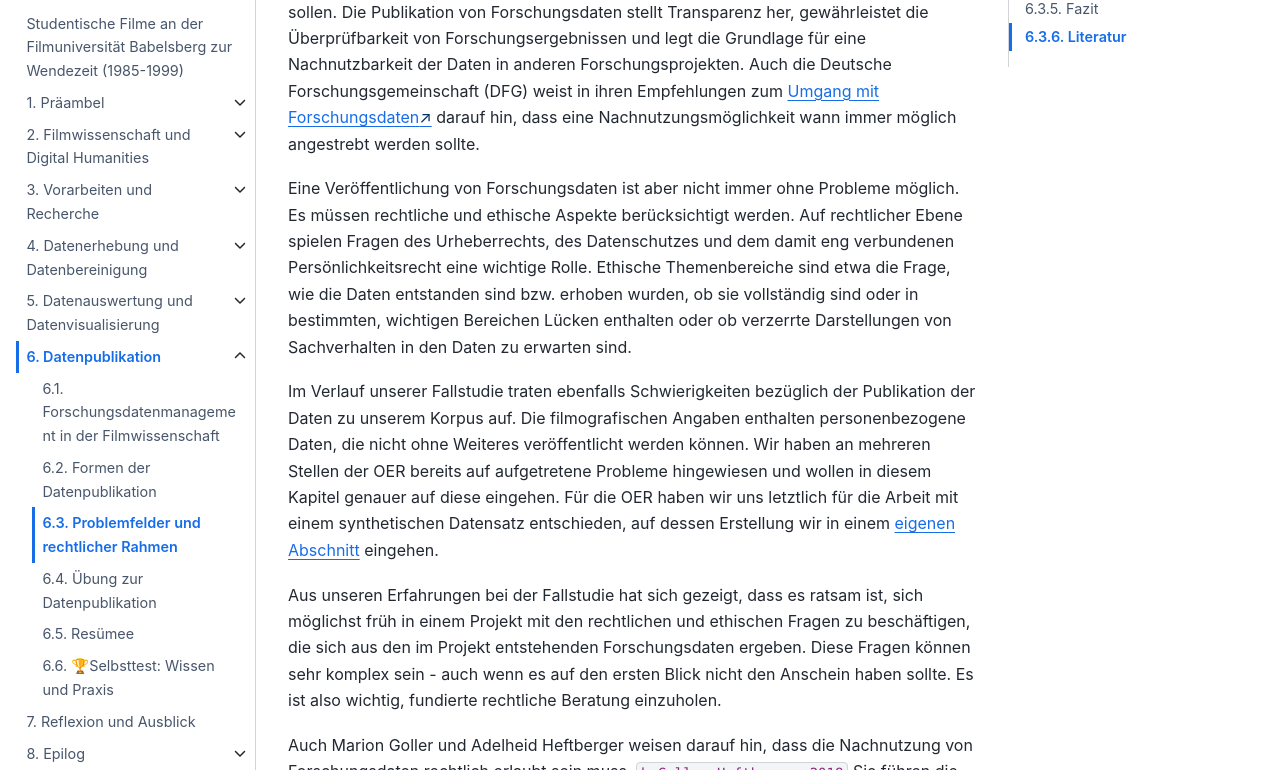
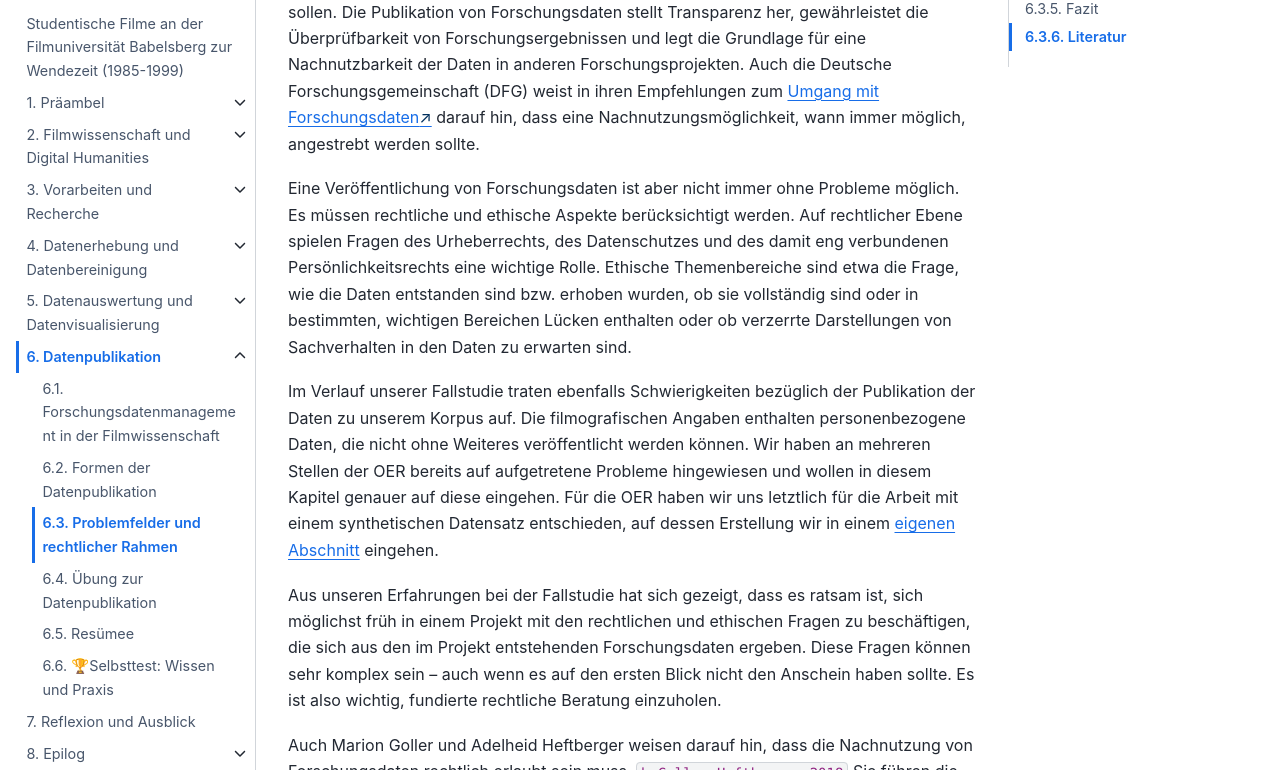
Before and after one commit to quadriga-dk/Bewegtes-Bild-Fallstudie-2, a Jupyter Book: the page built from publikation/problemfelder.md, in a window 1280 px wide and 1400 px high. Shown: the part 235-1005 px from the top of the window. Built offline with Jupyter Book 1.0.4 settings and Sphinx 7.4.7 and the Sphinx Book theme 1.1.4, drawn with Linux system fonts in a browser that asks for light colours; cross-references to code outside the pages are shown as plain code; some of the changed text lies outside the part shown.

Commit message:
Update problemfelder.md
Zeichenfehler geändert

```diff
--- a/publikation/problemfelder.md
+++ b/publikation/problemfelder.md
@@ -1,11 +1,11 @@
 # Problemfelder und rechtlicher Rahmen
-In den letzten Abschnitten haben wir dargelegt, was unter [Forschungsdaten](/publikation/forschungsdaten.md#was-sind-forschungsdaten) verstanden werden kann und warum diese Daten veröffentlicht und zugänglich gemacht werden sollen. Die Publikation von Forschungsdaten stellt Transparenz her, gewährleistet die Überprüfbarkeit von Forschungsergebnissen und legt die Grundlage für eine Nachnutzbarkeit der Daten in anderen Forschungsprojekten. Auch die Deutsche Forschungsgemeinschaft (DFG) weist in ihren Empfehlungen zum  <a href="https://www.dfg.de/de/grundlagen-themen/grundlagen-und-prinzipien-der-foerderung/forschungsdaten" class="external-link" target="_blank">Umgang mit Forschungsdaten</a> darauf hin, dass eine Nachnutzungsmöglichkeit wann immer möglich angestrebt werden sollte.
+In den letzten Abschnitten haben wir dargelegt, was unter [Forschungsdaten](/publikation/forschungsdaten.md#was-sind-forschungsdaten) verstanden werden kann und warum diese Daten veröffentlicht und zugänglich gemacht werden sollen. Die Publikation von Forschungsdaten stellt Transparenz her, gewährleistet die Überprüfbarkeit von Forschungsergebnissen und legt die Grundlage für eine Nachnutzbarkeit der Daten in anderen Forschungsprojekten. Auch die Deutsche Forschungsgemeinschaft (DFG) weist in ihren Empfehlungen zum  <a href="https://www.dfg.de/de/grundlagen-themen/grundlagen-und-prinzipien-der-foerderung/forschungsdaten" class="external-link" target="_blank">Umgang mit Forschungsdaten</a> darauf hin, dass eine Nachnutzungsmöglichkeit, wann immer möglich, angestrebt werden sollte.
 
-Eine Veröffentlichung von Forschungsdaten ist aber nicht immer ohne Probleme möglich. Es müssen rechtliche und ethische Aspekte berücksichtigt werden. Auf rechtlicher Ebene spielen Fragen des Urheberrechts, des Datenschutzes und dem damit eng verbundenen Persönlichkeitsrecht eine wichtige Rolle. Ethische Themenbereiche sind etwa die Frage, wie die Daten entstanden sind bzw. erhoben wurden, ob sie vollständig sind oder in bestimmten, wichtigen Bereichen Lücken enthalten oder ob verzerrte Darstellungen von Sachverhalten in den Daten zu erwarten sind.
+Eine Veröffentlichung von Forschungsdaten ist aber nicht immer ohne Probleme möglich. Es müssen rechtliche und ethische Aspekte berücksichtigt werden. Auf rechtlicher Ebene spielen Fragen des Urheberrechts, des Datenschutzes und des damit eng verbundenen Persönlichkeitsrechts eine wichtige Rolle. Ethische Themenbereiche sind etwa die Frage, wie die Daten entstanden sind bzw. erhoben wurden, ob sie vollständig sind oder in bestimmten, wichtigen Bereichen Lücken enthalten oder ob verzerrte Darstellungen von Sachverhalten in den Daten zu erwarten sind.
 
 Im Verlauf unserer Fallstudie traten ebenfalls Schwierigkeiten bezüglich der Publikation der Daten zu unserem Korpus auf. Die filmografischen Angaben enthalten personenbezogene Daten, die nicht ohne Weiteres veröffentlicht werden können. Wir haben an mehreren Stellen der OER bereits auf aufgetretene Probleme hingewiesen und wollen in diesem Kapitel genauer auf diese eingehen. Für die OER haben wir uns letztlich für die Arbeit mit einem synthetischen Datensatz entschieden, auf dessen Erstellung wir in einem [eigenen Abschnitt](/bereinigung/openRefine/0_datenbereinigung.md#datenbasis-und-synthetische-datensatze) eingehen.
 
-Aus unseren Erfahrungen bei der Fallstudie hat sich gezeigt, dass es ratsam ist, sich möglichst früh in einem Projekt mit den rechtlichen und ethischen Fragen zu beschäftigen, die sich aus den im Projekt entstehenden Forschungsdaten ergeben. Diese Fragen können sehr komplex sein - auch wenn es auf den ersten Blick nicht den Anschein haben sollte. Es ist also wichtig, fundierte rechtliche Beratung einzuholen.
+Aus unseren Erfahrungen bei der Fallstudie hat sich gezeigt, dass es ratsam ist, sich möglichst früh in einem Projekt mit den rechtlichen und ethischen Fragen zu beschäftigen, die sich aus den im Projekt entstehenden Forschungsdaten ergeben. Diese Fragen können sehr komplex sein – auch wenn es auf den ersten Blick nicht den Anschein haben sollte. Es ist also wichtig, fundierte rechtliche Beratung einzuholen.
 
 Auch Marion Goller und Adelheid Heftberger weisen darauf hin, dass die Nachnutzung von Forschungsdaten rechtlich erlaubt sein muss. {cite}`h-Goller_Heftberger_2018` Sie führen die Immaterialgüterrechte wie das Urheberrecht und Leistungsschutzrechte an, die für die Nachnutzung von Daten zur Hürde werden können. Das Urheberrecht soll Künstler:innen und deren kreative Leistungen schützen, kann aber die wissenschaftliche Arbeit behindern.
 
@@ -28,7 +28,7 @@ Als Beispiele für Forschungsdaten mit Personenbezug führen Janna Kienbaum, Pat
 * Berufsangaben, Titel und Bildungsabschlüsse
 * Zeitangaben
 
-Auf der Grundlage der Definition in der DSGVO und gemäß dieser exemplarischen Beispiele sind in den filmografischen Angaben des Datensatzes unserer Fallstudie personenbezogene Daten beinhaltet. Die dort aufgeführten Personen können durch die Nennung ihres Namens in den Daten identifiziert werden. Die Namen kennzeichen sie als Mitwirkende an einem studentischen Filmprojekt und als der Institution Hochschule für Film und Fernsehen "Konrad Wolf" zugehörig - bedingt durch die Herkunft der Datengrundlage aus dem studentischen Filmarchiv. Eine zeitliche Einordnung ist durch die Jahresangabe der Entstehung des Films möglich. Potentiell kann sogar auf den Bildungsabschluss einzelner in den Angaben genannten Person geschlossen werden, da als Projektart z.B. *Diplomfilm* aufgeführt ist, der einem bestimmten Gewerk - z.B. Regie oder Kamera - zugeschrieben wird. Die in den filmografischen Daten enthaltenen Informationen sind also durchaus Ausdruck der "kulturellen oder sozialen Identität" einer Person.
+Auf der Grundlage der Definition in der DSGVO und gemäß dieser exemplarischen Beispiele sind in den filmografischen Angaben des Datensatzes unserer Fallstudie personenbezogene Daten beinhaltet. Die dort aufgeführten Personen können durch die Nennung ihres Namens in den Daten identifiziert werden. Die Namen kennzeichen sie als Mitwirkende an einem studentischen Filmprojekt und als der Institution Hochschule für Film und Fernsehen "Konrad Wolf" zugehörig – bedingt durch die Herkunft der Datengrundlage aus dem studentischen Filmarchiv. Eine zeitliche Einordnung ist durch die Jahresangabe der Entstehung des Films möglich. Potentiell kann sogar auf den Bildungsabschluss einzelner in den Angaben genannten Person geschlossen werden, da als Projektart z.B. *Diplomfilm* aufgeführt ist, der einem bestimmten Gewerk – z.B. Regie oder Kamera – zugeschrieben wird. Die in den filmografischen Daten enthaltenen Informationen sind also durchaus Ausdruck der "kulturellen oder sozialen Identität" einer Person.
 
 Weitere Informationen zum Datenschutz und zu personenbezogenen Daten finden sich auf der Webseite <a href="https://forschungsdaten.info/themen/rechte-und-pflichten/datenschutzrecht/" class="external-link" target="_blank">forschungsdaten.info</a>, unter anderem auch folgender Hinweis:
 >Ob eine Person durch bestimmte Daten **identifizierbar** ist, hängt nicht zuletzt davon ab, welche Hilfsmittel zur Verfügung stehen. Während eine IP-Adresse in den Händen eines Internetproviders personenbezogen ist, fehlen den meisten anderen Akteuren die entsprechenden Zuordnungsdaten, um eine Identifizierung vorzunehmen. Grundsätzlich ist das Merkmal aber weit auszulegen, eine Information ist selbst dann personenbezogen, wenn die Zuordnung mit einem gewissen Aufwand verbunden ist.
@@ -88,7 +88,7 @@ Bestehen Urheberrechte an Forschungsdaten hat der/die Urheber:in auch das Recht,
 ## Lizenzen
 Forschungsdaten können also öffentlich zugänglich gemacht werden, wenn die entsprechenden Rechte vorhanden sind und Aspekte des Datenschutzes beachtet werden. Eine Auswertung und damit eine Nachnutzung dieser veröffentlichten Daten ist im Rahmen von Forschungsprojekten möglich.
 
-Dies bedeutet jedoch nicht unbedingt, dass die im Projekt ausgewerteten, öffentlich zugänglichen Daten auch wieder veröffentlicht werden können. Für eine erneute Veröffentlichung müssen entsprechende Lizenzen für die Ausgangsdaten vorliegen. Für jede Veröffentlichung muss also beachtet und geprüft werden, ob dies aus rechtlicher Sicht möglich ist. Lizenzen können von den Urheber:innen auch nur für eine einmalige Veröffentlichung - z.B. in einer Datenbank - erteilt worden sein.
+Dies bedeutet jedoch nicht unbedingt, dass die im Projekt ausgewerteten, öffentlich zugänglichen Daten auch wieder veröffentlicht werden können. Für eine erneute Veröffentlichung müssen entsprechende Lizenzen für die Ausgangsdaten vorliegen. Für jede Veröffentlichung muss also beachtet und geprüft werden, ob dies aus rechtlicher Sicht möglich ist. Lizenzen können von den Urheber:innen auch nur für eine einmalige Veröffentlichung – z.B. in einer Datenbank – erteilt worden sein.
 
 Es muss also immer im Einzelfall geprüft werden, welche Nutzungsrechte vorliegen und welche Nutzung erlaubt ist. Im wissenschaftlichen Kontext wird dabei meist angestrebt, diese Lizenzen möglichst offen zu halten, um eine einfache Nachnutzbarkeit zu gewährleisten. Eine Möglichkeit hierfür bieten die <a href="https://de.creativecommons.net/start/" class="external-link" target="_blank">Creative Commons Lizenzen</a>, bei denen Urheber:innen unter bestimmten Bedingungen eine freie Nutzung von Inhalten erlauben können. Um eine Creative Commons Lizenz vergeben zu können, müssen die entsprechenden Rechte auch vorhanden sein. Dies ist bei nachgenutzten Daten nicht unbedingt der Fall.
 
```
